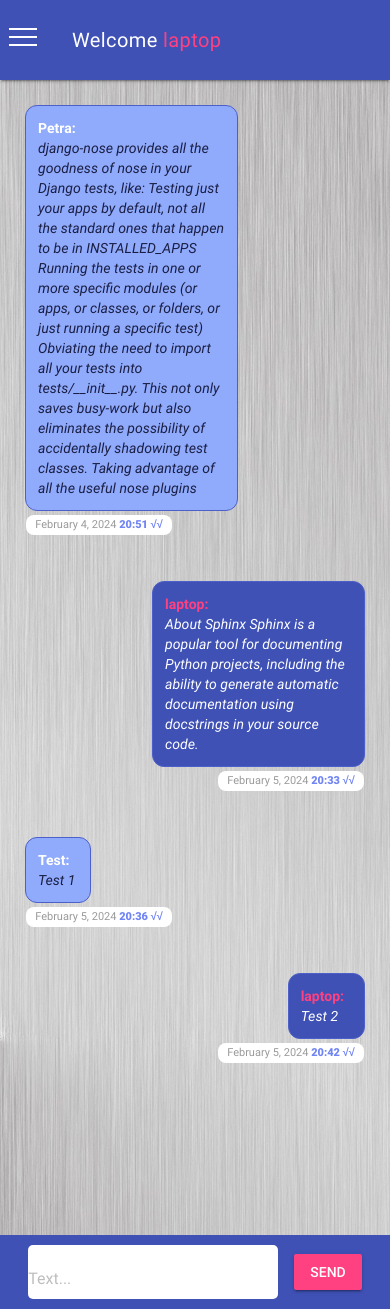
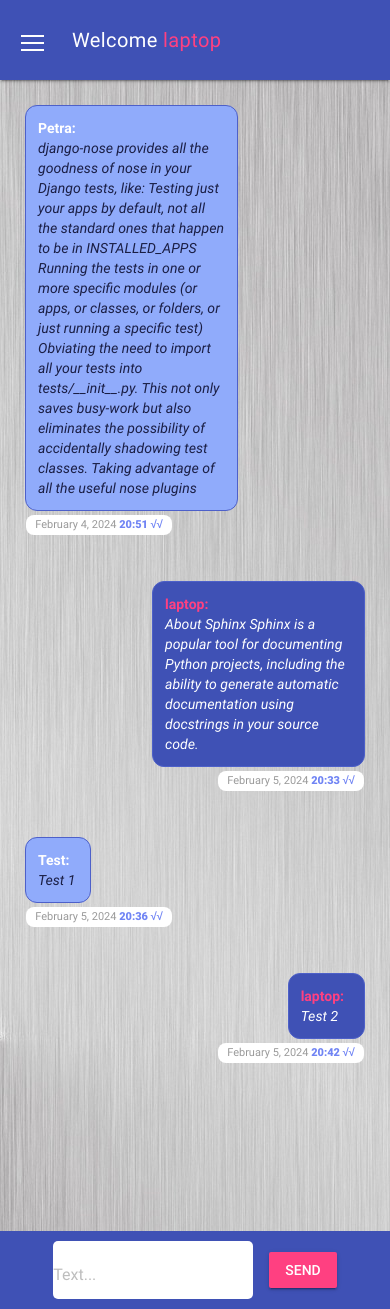
Before and after one commit to barni246/Django-ChatApp, a Django app: page /chat/ in a window 390 px wide. Run offline with Django 4.2, Linux system fonts and the light colour scheme; a user stored in the database is signed in; data comes from the database, SQL or seed files in the repository; both versions use the stored data as it was after the commit.

Commit message:
general changes

```diff
--- a/chat/templates/chat/index.html
+++ b/chat/templates/chat/index.html
@@ -57,15 +57,15 @@ document.addEventListener("DOMContentLoaded", function() {
  });
 
 /*
-    It breaks long words in the message field into chunks of 25 characters.
+    It breaks long words in the message field into chunks of 20 characters.
 */
 function breakText() {
     let messageField = document.getElementById('messageField');
     let inputValue = messageField.value;
     let words = inputValue.split(' ');
     words.forEach((word, index) => {
-        if (word.length > 25) {
-            let chunkSize = 25;
+        if (word.length > 20) {
+            let chunkSize = 20;
             let brokenWord = '';
             for (let i = 0; i < word.length; i += chunkSize) {
                 brokenWord += word.substring(i, i + chunkSize) + '-';
--- a/static/css/style.css
+++ b/static/css/style.css
@@ -5,10 +5,6 @@ html {
 
 body {
   font-family: 'Roboto', sans-serif;
-}
-
-i {
-  margin-top: 21px;
 }
 
 .color-black {
@@ -24,11 +20,6 @@ i {
 .bg-other-user {
   background-color: rgb(144, 171, 251) !important;
 }
-
-/* .color-green {
-  color: green;
-  margin-right: 8px;
-} */
 
 .color-gray {
   color: rgba(0, 0, 0, 0.4);
@@ -85,10 +76,6 @@ h1 {
   font-size: 20px;
 }
 
-/* .ml-100 {
-  margin-left: 100px;
-} */
-
 .mb-8 {
   margin-bottom: 8px;
 }
@@ -137,12 +124,6 @@ h1 {
   display: flex;
   overflow-wrap: break-word;
 }
-
-/* .break-long-words {
-  white-space: pre-line;
-  overflow-wrap: break-word;
-
-} */
 
 .text-main {
   color: white;
@@ -247,6 +228,7 @@ h1 {
   flex-direction: column;
   gap: 6px;
   width: 28px;
+  height: 48px;
   margin-top: 24px;
   margin-left: 5px;
 }
@@ -260,9 +242,14 @@ height: 2px;
 
 @media screen and (max-width:1050px) {
 
-  i {
-    margin-top: 23px;
-  }
+  .menu-icon {
+    display: flex;
+    flex-direction: column;
+    gap: 6px;
+    width: 26px;
+    margin-top: 27px;
+    margin-left: 14px;
+}
 
 }
 
@@ -271,7 +258,7 @@ height: 2px;
 
   .mdl-layout__content {
     padding: 25px;
-    padding-bottom: 200PX;
+    padding-bottom: 200px;
   }
 
 
@@ -296,5 +283,22 @@ height: 2px;
     padding: 12px;
   }
 
+  .menu-icon {
+    display: flex;
+    flex-direction: column;
+    gap: 5px;
+    width: 23px;
+    margin-top: 31px;
+    margin-left: 17px;
+}
+}
 
+@media screen and (max-width:400px) {
+.mdl-textfield-width {
+  width: 200px;
 }
+.mdl-textfield__input-style {
+  font-size: 16px;
+  padding-left: 8px;
+}
+}
```
Also changed, not shown: db.sqlite3.
